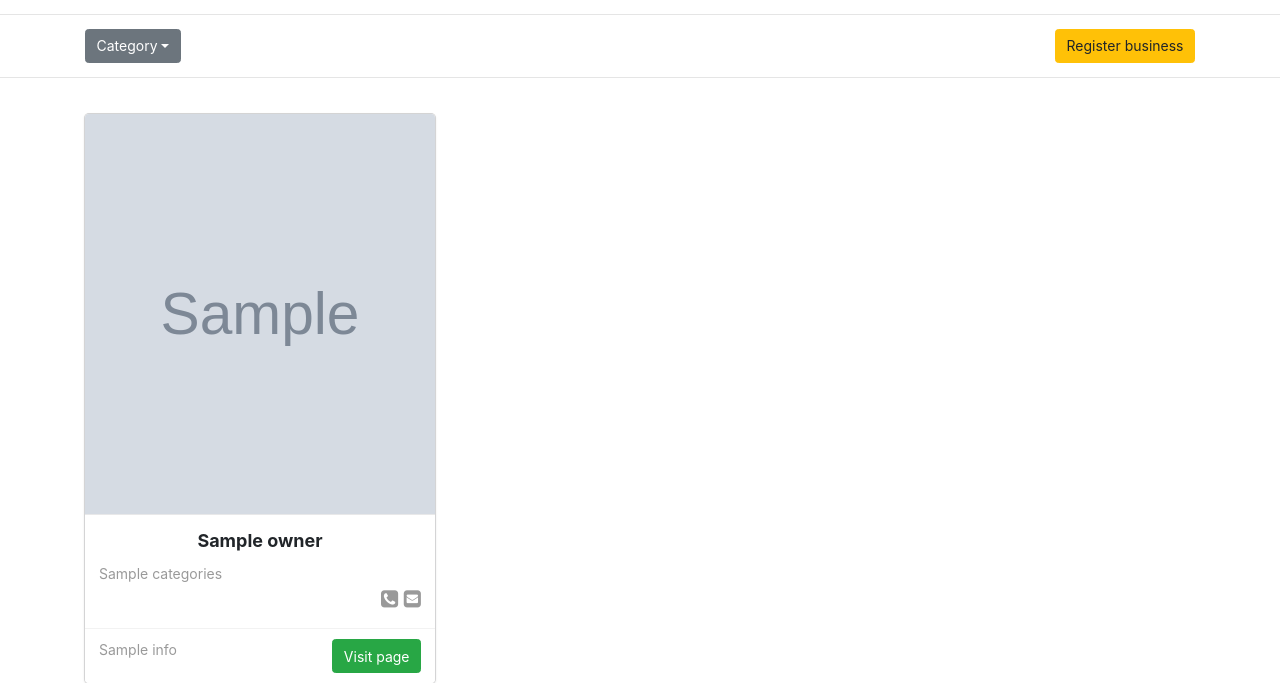
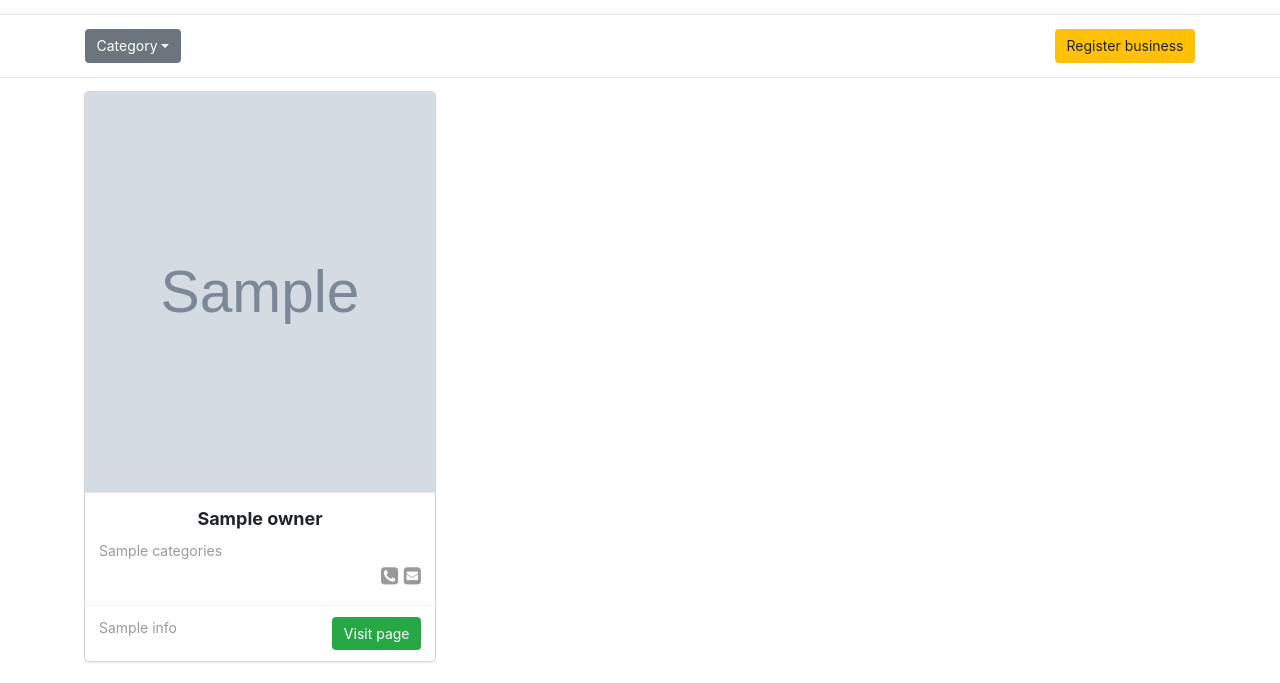
Before and after one commit to Abeerdxx/full-stack-project-marketplace, a Flask app: template templates/index.html in a window 1280 px wide. Shown: the part 800-1483 px from the top of the page. Run offline with Flask 2, Linux system fonts and the light colour scheme; the template is opened without the code that fills it: most values are stand-ins (such as "Sample title", 1, 10 or a date in 2020); grey boxes marked "Sample" are stand-in pictures; some libraries are stand-ins or nearby versions.

Commit message:
fixed margins

```diff
--- a/templates/index.html
+++ b/templates/index.html
@@ -78,7 +78,7 @@
     <div class="container">
       <div class="row" id="businesses_row">
         {% for owner in owners %}
-          <div class="col-md-4" style="margin-top: 2%;">
+          <div class="col-md-4" style="margin-bottom: 2%;">
             <div class="card">
               <img class="card-img-top" src={{owner.img_url}} style="height: 50vh;">
               <div class="card-block">
```
